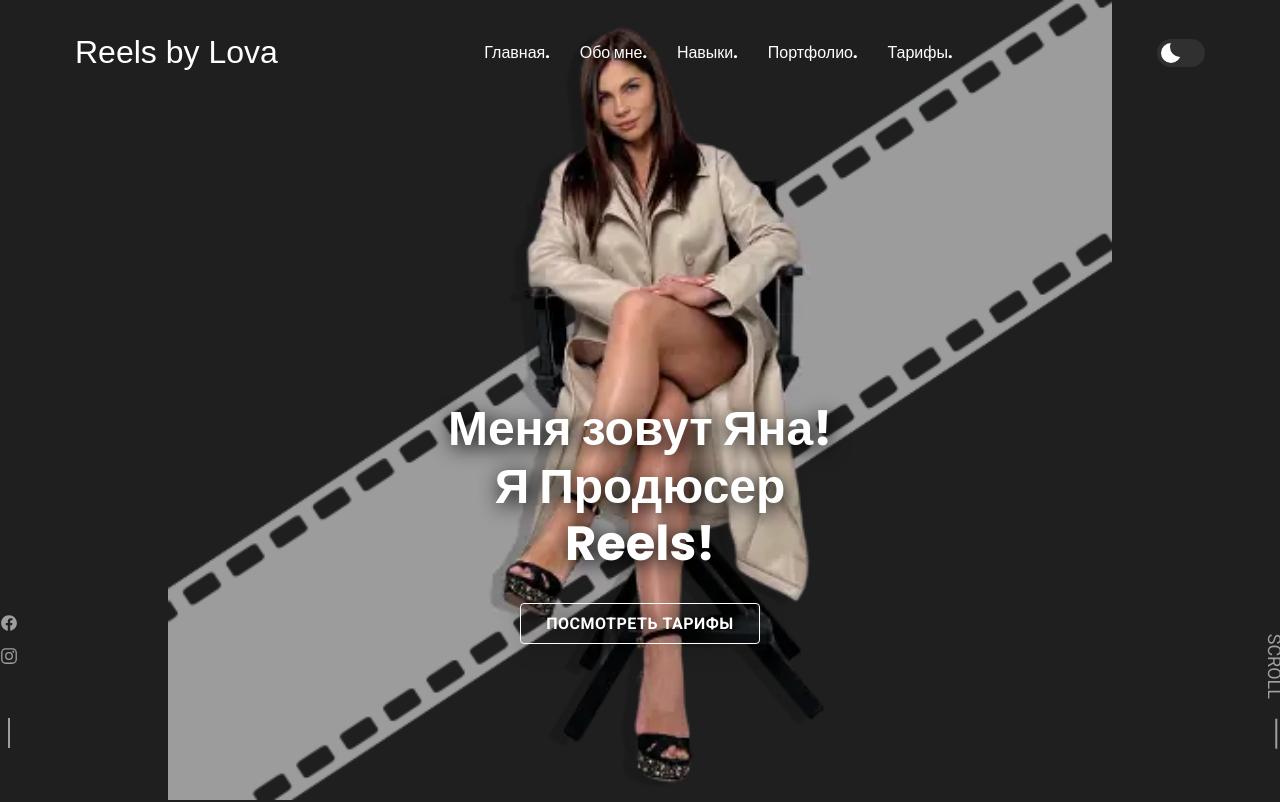
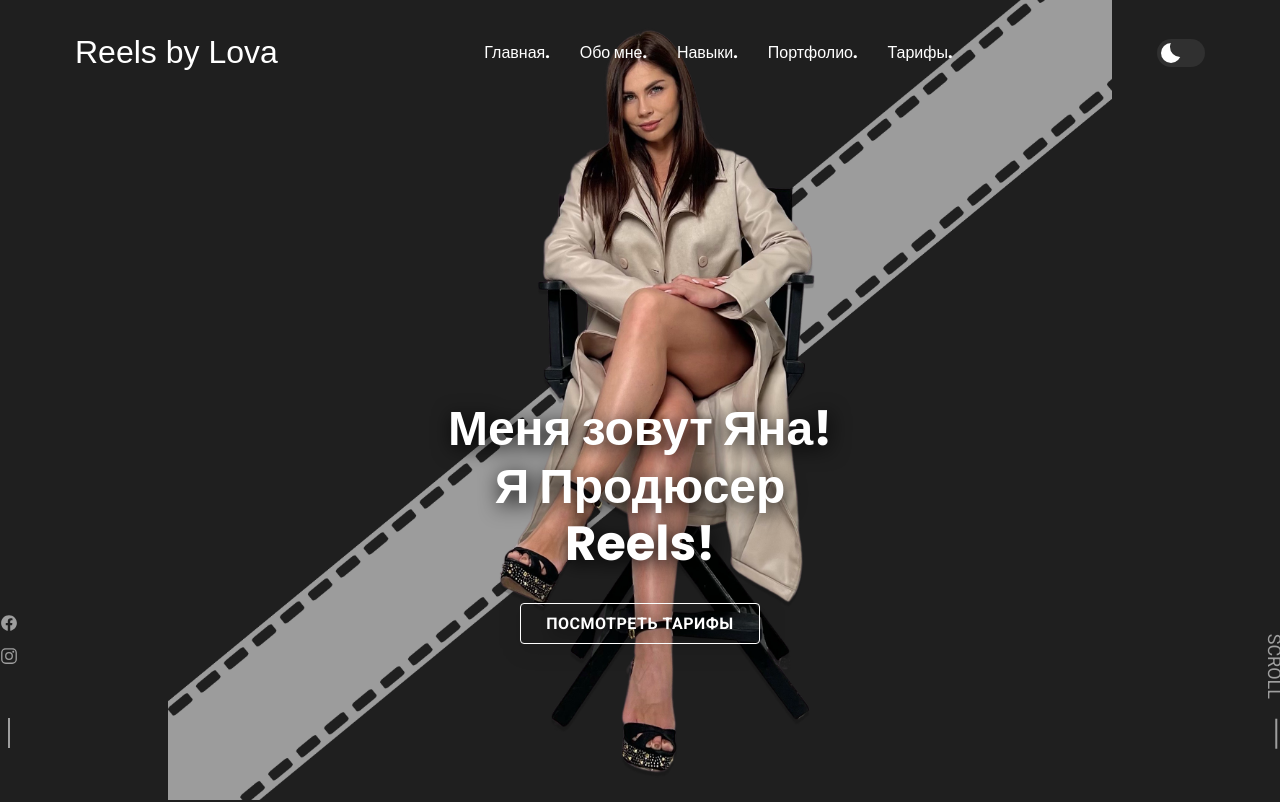
Before and after one commit to yanareels/about-me, a plain HTML site: page index.html in a window 1280 px wide. Shown: the top 802 px of the page. Drawn offline with nearby package versions, Linux system fonts and the light colour scheme; some icons are missing; a web font is replaced by a local one.

Commit message:
Update index.html
add

```diff
--- a/index.html
+++ b/index.html
@@ -101,7 +101,7 @@
         <figure class="hero-banner">
 
           <picture>
-            <source srcset="./hero-banner-sm.webp" media="(min-width: 768px)">
+            <source srcset="./hero-banner.png" media="(min-width: 768px)">
             <source srcset="./hero-banner-sm.webp" media="(min-width: 500px)">
             <img src="./hero-banner-sm.webp" alt="Reels by Lova"
               class="w-100" loading="lazy">
```
